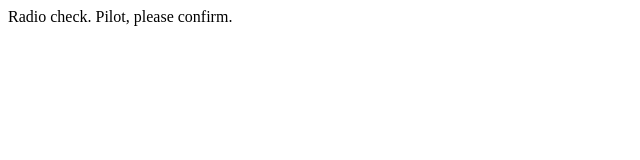
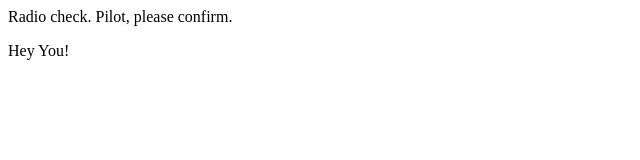
Before and after one commit to amitchell05/communication-log, a plain HTML site: page index.html in a window 1280 px wide. Shown: the full height of the page, 0-640 px from the left. Drawn offline with Linux system fonts and the light colour scheme.

Commit message:
Added second line to log.

```diff
--- a/index.html
+++ b/index.html
@@ -1,5 +1,6 @@
 <html>
 <body>
    <p>Radio check. Pilot, please confirm.</p>
+   <p>Hey You!</p>
 </body>
 </html>
```
